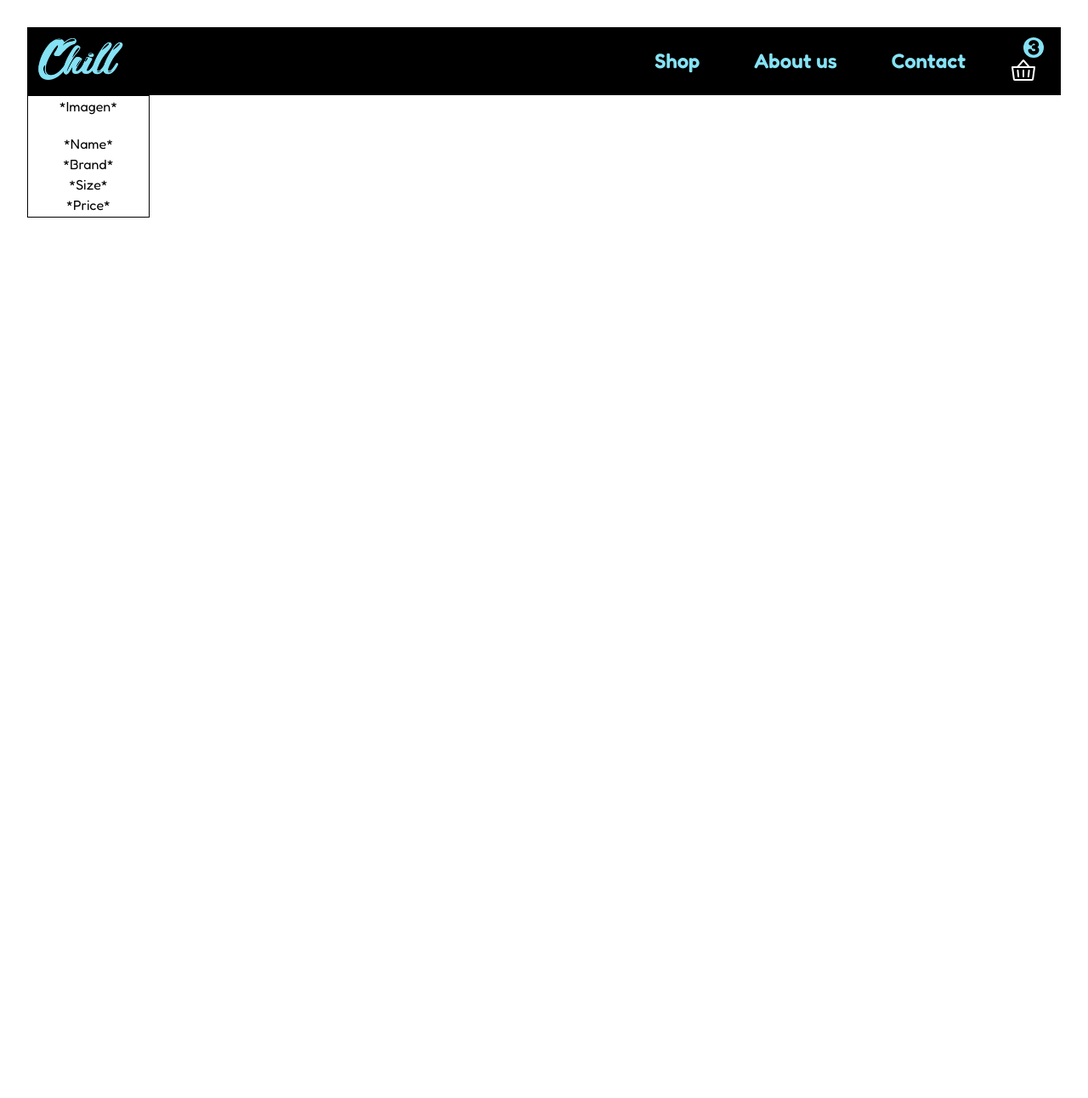
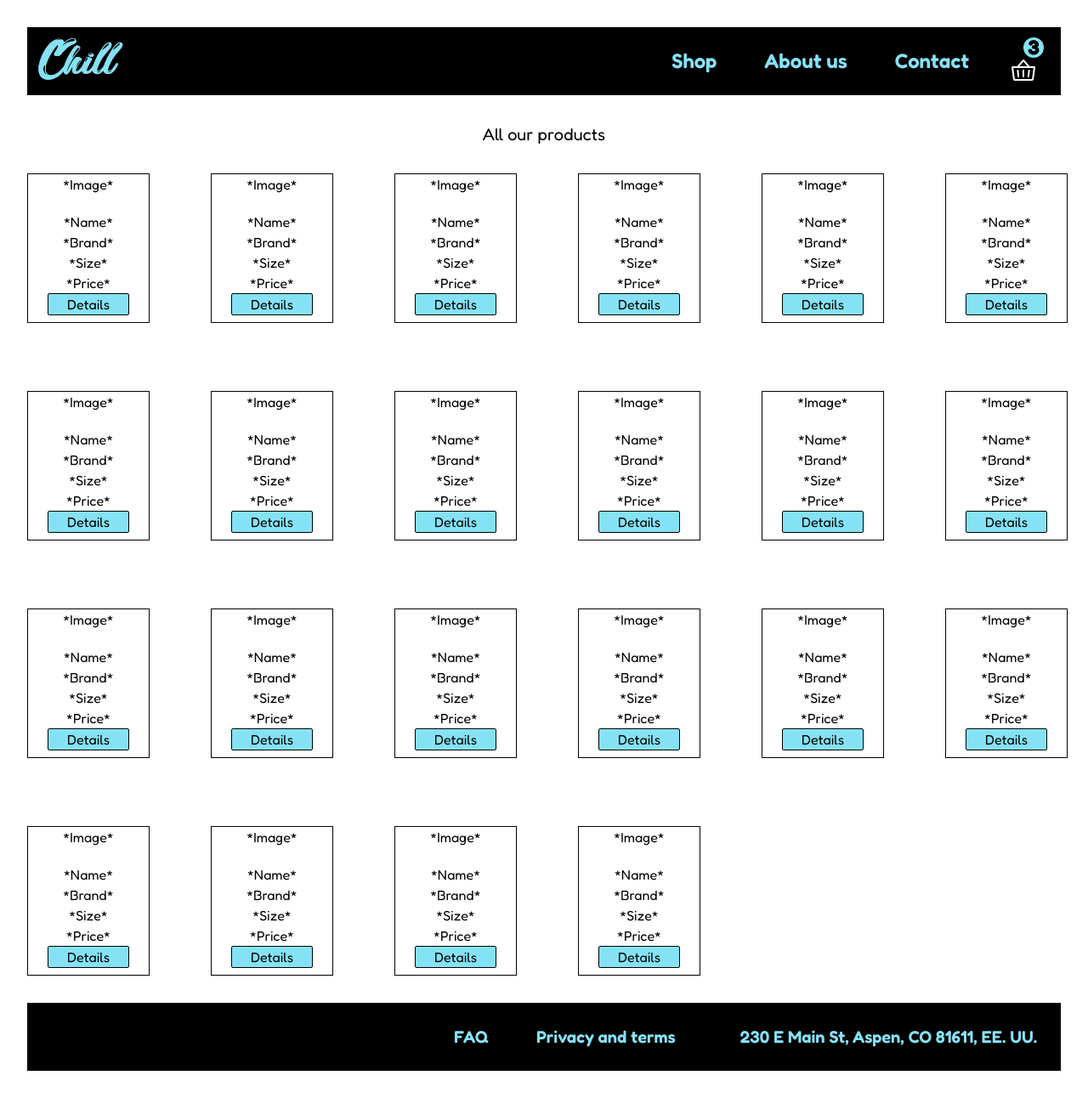
Before and after one commit to mateopolci/Chill, a React (Vite) app: page / in a window 1280 px wide. Shown: the whole page at 85% size. Before the commit the page ends 800 px from the top, so only its background shows below. Built offline with nearby package versions, Linux system fonts and the light colour scheme.

Commit message:
grid base, footer, added components inner folders

```diff
--- a/src/App.jsx
+++ b/src/App.jsx
@@ -1,12 +1,14 @@
 import "./App.css";
-import NavBar from "./components/NavBar.jsx";
-import ItemListContainer from "./components/ItemListContainer.jsx";
+import NavBar from "./components/nav/NavBar.jsx";
+import ItemListContainer from "./components/shop/ItemListContainer.jsx";
+import Footer from "./components/footer/Footer.jsx";
 
 function App() {
 	return (
 		<>
 			<NavBar />
-			<ItemListContainer></ItemListContainer>
+			<ItemListContainer />
+			<Footer />
 		</>
 	);
 }
--- a/src/components/Item.jsx
+++ /dev/null
@@ -1,15 +0,0 @@
-import React from "react";
-
-function Item() {
-	return (
-		<div className="h-36 w-36 border border-solid border-black">
-			<p className="pb-5">*Imagen*</p>
-			<h3>*Name*</h3>
-			<h4>*Brand*</h4>
-			<p>*Size*</p>
-			<p>*Price*</p>
-		</div>
-	);
-}
-
-export default Item;
--- a/src/components/ItemList.jsx
+++ /dev/null
@@ -1,11 +0,0 @@
-import React from 'react'
-import Item from './Item'
-function ItemList() {
-    return (
-        <>
-        <Item></Item>
-        </>
-    )
-    }
-
-export default ItemList
--- /dev/null
+++ b/src/components/footer/Footer.jsx
@@ -0,0 +1,29 @@
+import React from "react";
+
+function Footer() {
+	return (
+		<div className="mt-8 flex h-20 flex-row justify-end bg-black">
+			<div className="flex">
+				<ul className="flex flex-row items-center">
+					<li className="text-xl font-semibold text-light-green">
+						<a href="#" className="ml-10 mr-5 p-2">
+							FAQ
+						</a>
+					</li>
+					<li className="text-xl font-semibold text-light-green">
+						<a href="#" className="ml-5 mr-10 p-2">
+							Privacy and terms
+						</a>
+					</li>
+					<li className="text-xl font-semibold text-light-green">
+						<a href="#" className="mx-5 p-2">
+                            230 E Main St, Aspen, CO 81611, EE. UU.
+						</a>
+					</li>
+				</ul>
+			</div>
+		</div>
+	);
+}
+
+export default Footer;
--- a/src/components/NavBar.jsx
+++ b/src/components/nav/NavBar.jsx
@@ -1,4 +1,4 @@
-import chill from "../assets/icons/chill.png";
+import chill from "../../assets/icons/chill.png";
 import Cart from "./Cart.jsx";
 
 function NavBar() {
@@ -10,22 +10,22 @@ function NavBar() {
 			<div className="flex">
 				<ul className="flex flex-row items-center justify-center">
 					<li className="text-2xl font-semibold text-light-green">
-						<a href="#" className="ml-10 mr-5 p-3">
+						<a href="#" className="ml-10 mr-5 p-2">
 							Shop
 						</a>
 					</li>
 					<li className="text-2xl font-semibold text-light-green">
-						<a href="#" className="mx-5 p-3">
+						<a href="#" className="mx-5 p-2">
 							About us
 						</a>
 					</li>
 					<li className="text-2xl font-semibold text-light-green">
-						<a href="#" className="ml-5 mr-10 p-3">
+						<a href="#" className="ml-5 mr-10 p-2">
 							Contact
 						</a>
 					</li>
 					<li className="mr-5 text-2xl font-bold text-light-green">
-						<a href="#" className="p-3">
+						<a href="#" className="p-2">
 							<Cart></Cart>
 						</a>
 					</li>
--- /dev/null
+++ b/src/components/shop/Item.jsx
@@ -0,0 +1,18 @@
+import React from "react";
+
+function Item() {
+	return (
+		<div className="h-44 w-36 border border-solid border-black flex flex-col items-center">
+			<div>
+				<p className="pb-5">*Image*</p>
+				<h3>*Name*</h3>
+				<h4>*Brand*</h4>
+				<p>*Size*</p>
+				<p>*Price*</p>
+			</div>
+			<button className="border border-solid border-black w-24 bg-light-green rounded-sm">Details</button>
+		</div>
+	);
+}
+
+export default Item;
--- /dev/null
+++ b/src/components/shop/ItemList.jsx
@@ -0,0 +1,35 @@
+import React from "react";
+import Item from "./Item";
+function ItemList() {
+	return (
+		<div className="flex flex-col items-center">
+            <h2 className="py-8 text-xl">All our products</h2>
+			<div className="grid grid-cols-6 gap-20">
+				<Item />
+				<Item />
+				<Item />
+				<Item />
+				<Item />
+				<Item />
+				<Item />
+				<Item />
+				<Item />
+				<Item />
+				<Item />
+				<Item />
+				<Item />
+				<Item />
+				<Item />
+				<Item />
+				<Item />
+				<Item />
+				<Item />
+				<Item />
+				<Item />
+				<Item />
+			</div>
+		</div>
+	);
+}
+
+export default ItemList;
--- a/src/components/ItemListContainer.jsx
+++ b/src/components/shop/ItemListContainer.jsx
@@ -1,8 +1,8 @@
-import ItemList from './ItemList'
+import ItemList from "./ItemList";
 function ItemListContainer(props) {
 	return (
 		<>
-			<ItemList></ItemList>
+			<ItemList />
 		</>
 	);
 }
--- a/src/main.jsx
+++ b/src/main.jsx
@@ -1,10 +1,7 @@
-import {StrictMode} from "react";
 import {createRoot} from "react-dom/client";
 import App from "./App.jsx";
 import "./index.css";
 
 createRoot(document.getElementById("root")).render(
-	<StrictMode>
-		<App />
-	</StrictMode>
+	<App />
 );
```
Also changed, not shown: src/components/details/ItemDetail.jsx (renamed from src/components/ItemDetail.jsx), src/components/details/ItemDetailContainer.jsx (renamed from src/components/ItemDetailContainer.jsx), src/components/nav/Cart.jsx (renamed from src/components/Cart.jsx).
